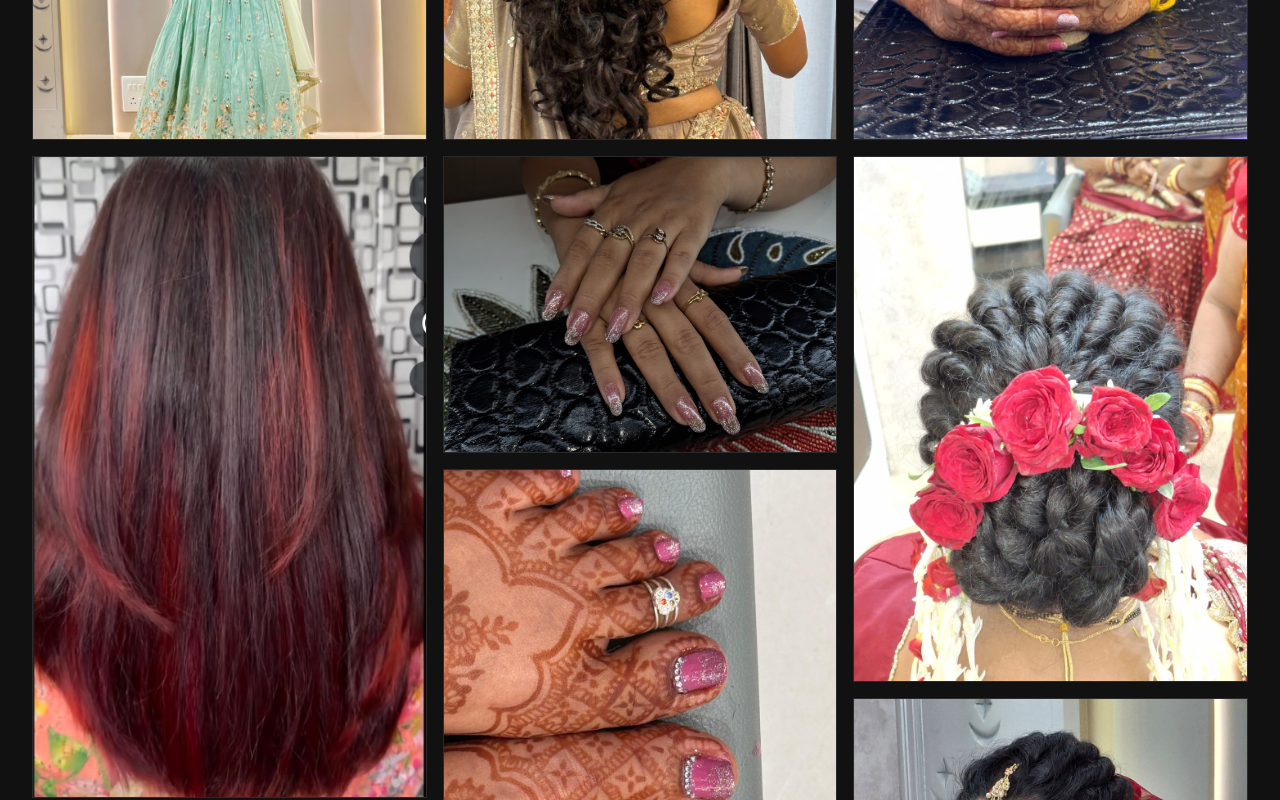
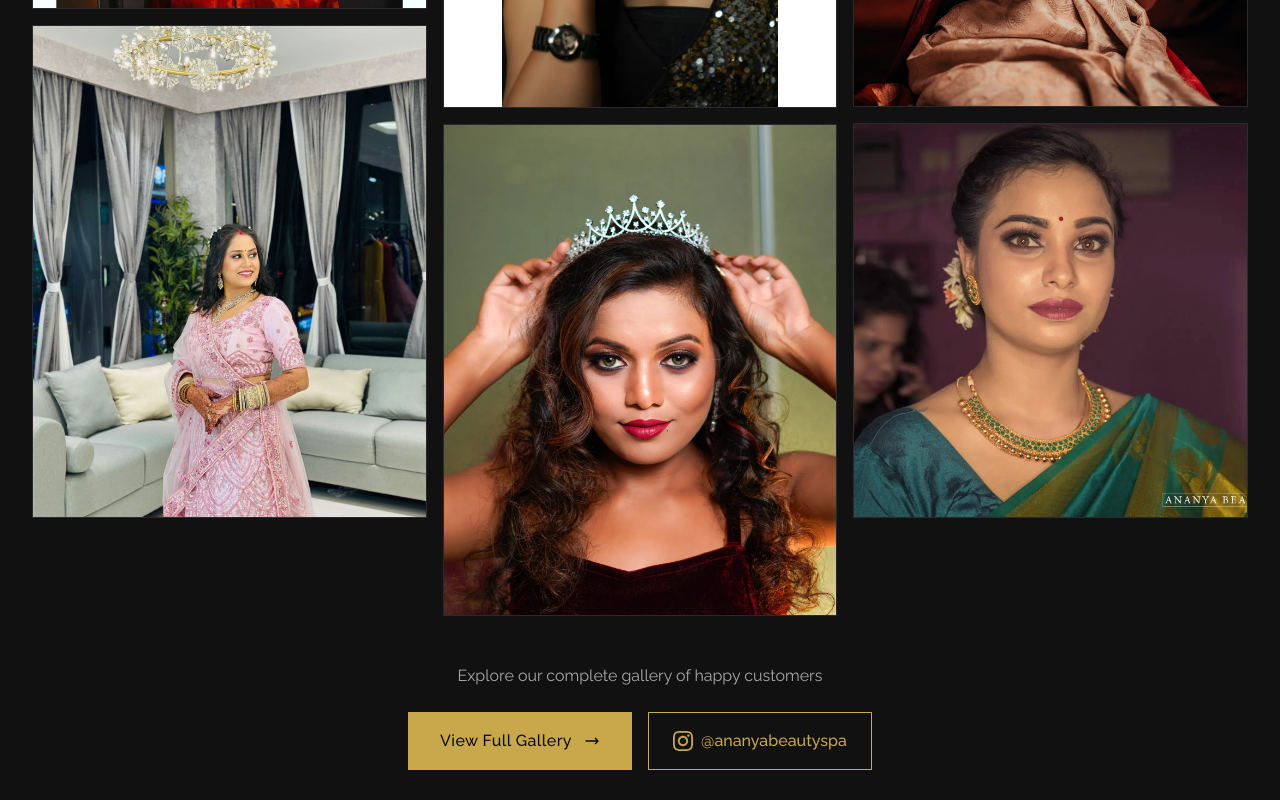
Before and after one commit to Sai1Ram/Ananya, a Next.js app: page / in a window 1280 px wide. Shown: the part 3820-4620 px from the top of the page. Built offline with nearby package versions, Linux system fonts and the light colour scheme; a web font is replaced by a local one.

Commit message:
feat: add new gallery items and update gallery section images
Co-authored-by: Sai Ram <97873552+Sai1Ram@users.noreply.github.com>

```diff
--- a/app/gallery/page.tsx
+++ b/app/gallery/page.tsx
@@ -86,6 +86,104 @@ const galleryItems = [
     title: "Traditional Celebration",
     description: "Beautiful traditional look for special occasions",
     image: "/gallery/real-traditional-1.jpg",
+  },
+  {
+    id: 11,
+    category: "bridal",
+    title: "Bridal Lehenga Portrait",
+    description: "Stunning turquoise mint-green lehenga with ornate background",
+    image: "/gallery/bridal-lehenga-portrait.jpg",
+  },
+  {
+    id: 12,
+    category: "hair",
+    title: "Wine Red Hair Highlights",
+    description: "Beautiful long hair with wine red and burgundy coloring",
+    image: "/gallery/wine-red-highlights.jpg",
+  },
+  {
+    id: 13,
+    category: "makeup",
+    title: "Henna & Bridal Nails",
+    description: "Intricate mehendi with dark red glitter polish",
+    image: "/gallery/henna-bridal-nails.jpg",
+  },
+  {
+    id: 14,
+    category: "hair",
+    title: "Bridal Braided Updo",
+    description: "Elegant black hair braided updo with white and red flowers",
+    image: "/gallery/bridal-braided-updo.jpg",
+  },
+  {
+    id: 15,
+    category: "hair",
+    title: "Bridal Hair with Flower Garland",
+    description: "Long wavy black hair styled with colorful flower arrangement",
+    image: "/gallery/bridal-flower-garland.jpg",
+  },
+  {
+    id: 16,
+    category: "makeup",
+    title: "Bridal Nail Art Gold Glitter",
+    description: "Rose-gold glitter nails with henna designs and jewelry",
+    image: "/gallery/bridal-gold-glitter-nails.jpg",
+  },
+  {
+    id: 17,
+    category: "makeup",
+    title: "Bridal Nail Art Pink Sparkle",
+    description: "Pink sparkly nails with delicate henna patterns",
+    image: "/gallery/bridal-pink-sparkle-nails.jpg",
+  },
+  {
+    id: 18,
+    category: "hair",
+    title: "Layered Wavy Hair",
+    description: "Modern salon-style layered cut with perfect waves",
+    image: "/gallery/layered-wavy-hair.jpg",
+  },
+  {
+    id: 19,
+    category: "bridal",
+    title: "Traditional Saree Portrait",
+    description: "Woman in cream saree with pearl choker necklace",
+    image: "/gallery/traditional-saree-portrait.jpg",
+  },
+  {
+    id: 20,
+    category: "makeup",
+    title: "Henna & Auspicious Display",
+    description: "Decorated hands with ornamental Buddha head",
+    image: "/gallery/henna-auspicious-display.jpg",
+  },
+  {
+    id: 21,
+    category: "hair",
+    title: "Bridal Updo with Red Roses",
+    description: "Long black hair styled with red and white roses",
+    image: "/gallery/bridal-updo-red-roses.jpg",
+  },
+  {
+    id: 22,
+    category: "bridal",
+    title: "Red Bridal Lehenga",
+    description: "Woman in wine-colored lehenga with gold embroidery",
+    image: "/gallery/red-bridal-lehenga.jpg",
+  },
+  {
+    id: 23,
+    category: "hair",
+    title: "Caramel Highlighted Hair",
+    description: "Long wavy hair with brown and golden highlights",
+    image: "/gallery/caramel-highlighted-hair.jpg",
+  },
+  {
+    id: 24,
+    category: "hair",
+    title: "Casual Wavy Hair",
+    description: "Long brown hair with blonde highlights in relaxed waves",
+    image: "/gallery/casual-wavy-hair.jpg",
   },
 ]
 
--- a/components/gallery-section.tsx
+++ b/components/gallery-section.tsx
@@ -4,20 +4,12 @@ import { motion } from "framer-motion"
 import Image from "next/image"
 
 const galleryImages = [
-  { id: 1, image: "/gallery/bridal-lehenga-portrait.jpg", title: "Bridal Lehenga Portrait" },
-  { id: 2, image: "/gallery/wine-red-highlights.jpg", title: "Wine Red Hair Highlights" },
-  { id: 3, image: "/gallery/henna-bridal-nails.jpg", title: "Henna & Bridal Nails" },
-  { id: 4, image: "/gallery/bridal-braided-updo.jpg", title: "Bridal Braided Updo" },
-  { id: 5, image: "/gallery/bridal-flower-garland.jpg", title: "Bridal Hair with Flower Garland" },
-  { id: 6, image: "/gallery/bridal-gold-glitter-nails.jpg", title: "Bridal Nail Art Gold Glitter" },
-  { id: 7, image: "/gallery/bridal-pink-sparkle-nails.jpg", title: "Bridal Nail Art Pink Sparkle" },
-  { id: 8, image: "/gallery/layered-wavy-hair.jpg", title: "Layered Wavy Hair" },
-  { id: 9, image: "/gallery/traditional-saree-portrait.jpg", title: "Traditional Saree Portrait" },
-  { id: 10, image: "/gallery/henna-auspicious-display.jpg", title: "Henna & Auspicious Display" },
-  { id: 11, image: "/gallery/bridal-updo-red-roses.jpg", title: "Bridal Updo with Red Roses" },
-  { id: 12, image: "/gallery/red-bridal-lehenga.jpg", title: "Red Bridal Lehenga" },
-  { id: 13, image: "/gallery/caramel-highlighted-hair.jpg", title: "Caramel Highlighted Hair" },
-  { id: 14, image: "/gallery/casual-wavy-hair.jpg", title: "Casual Wavy Hair" },
+  { id: 1, image: "/gallery/real-bridal-1.jpg", title: "Bridal Makeup" },
+  { id: 2, image: "/gallery/real-bridal-3.jpg", title: "Elegant Bride" },
+  { id: 3, image: "/gallery/real-party-1.jpg", title: "Party Glam" },
+  { id: 4, image: "/gallery/real-hair-1.jpg", title: "Hair Styling" },
+  { id: 5, image: "/gallery/real-makeup-1.jpg", title: "Traditional" },
+  { id: 6, image: "/gallery/real-makeup-2.webp", title: "South Indian" },
 ]
 
 export default function GallerySection() {
```
